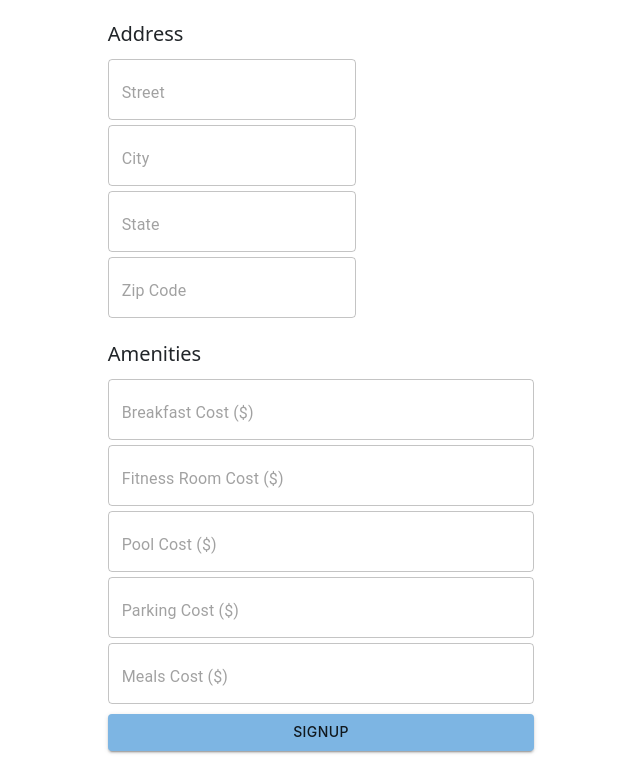
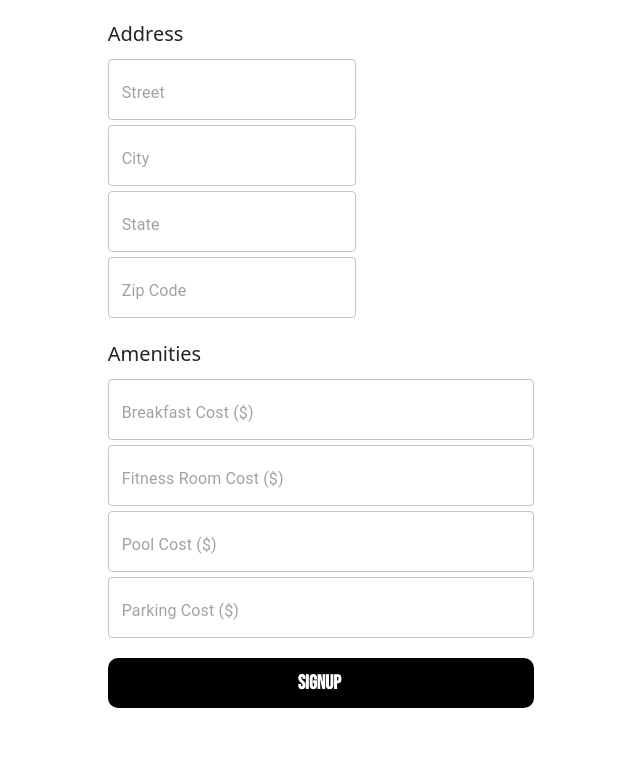
Before and after one commit to gopinathsjsu/team-project-gitassassins, a React (Create React App) app in the folder client/: page /hotelSignup in a window 1280 px wide. Shown: the part 370-1145 px from the top of the page, without its empty margins (319-959 px from the left). Built offline with nearby package versions, Linux system fonts and the light colour scheme.

Commit message:
refactor (admin): integrate signup api and page

```diff
--- a/client/src/pages/hotelSignup.js
+++ b/client/src/pages/hotelSignup.js
@@ -1,14 +1,9 @@
 import React, { Component } from "react";
 import withStyles from "@material-ui/core/styles/withStyles";
 import Grid from "@material-ui/core/Grid";
-// import Typography from '@material-ui/core/Typography'
 import TextField from "@material-ui/core/TextField";
-import { Button } from "@material-ui/core";
-// import { Link } from 'react-router-dom'
-
-//redux
-// import {connect} from 'react-redux'
-// import {signupUser} from '../redux/actions/userActions'
+import { Link } from "react-router-dom";
+import axios from "axios";
 
 const styles = (theme) => ({
 	...theme.spread,
@@ -19,13 +14,6 @@ const styles = (theme) => ({
 	},
 	textField: {
 		marginTop: "10px",
-		marginRight: "15px",
-	},
-	submit: {
-		marginTop: "10px",
-		backgroundColor: "#7db5e3",
-		fontFamily:
-			'-apple-system, BlinkMacSystemFont, "Segoe UI", Roboto, Helvetica, Arial, sans-serif, "Apple Color Emoji", "Segoe UI Emoji", "Segoe UI Symbol"',
 	},
 	create: {
 		color: "#3FC060",
@@ -44,8 +32,18 @@ const styles = (theme) => ({
 		fontSize: "14px",
 		color: "red",
 	},
-	div: {
-		marginBottom: "20px",
+	button: {
+		padding: "10px 190px",
+		cursor: "pointer",
+		color: "white",
+		marginTop: "20px",
+		marginBottom: "40px",
+		textTransform: "capitalize",
+		fontFamily: "Bebas Neue",
+		fontWeight: "600",
+		fontSize: "20px",
+		backgroundColor: "black",
+		borderRadius: "10px",
 	},
 });
 
@@ -71,12 +69,12 @@ class hotelSignup extends Component {
 		});
 	};
 
-	handleSubmit = (event) => {
+	handleSubmit = async (event) => {
 		event.preventDefault();
-		var newHotel = {
+		const payload = {
 			hotelName: this.state.hotelName,
-			email: this.state.email,
-			password: this.state.password,
+			adminEmail: this.state.email,
+			adminPassword: this.state.password,
 			address: {
 				street: this.state.street,
 				city: this.state.city,
@@ -91,7 +89,7 @@ class hotelSignup extends Component {
 				mealsCost: this.state.mealsCost,
 			},
 		};
-		// this.props.signupUser(newUser, this.props.history)
+		await axios.post(`/hotel/create`, payload);
 	};
 
 	render() {
@@ -108,7 +106,7 @@ class hotelSignup extends Component {
 					<form noValidate onSubmit={this.handleSubmit}>
 						<TextField
 							id="hotelName"
-							name="hotelname"
+							name="hotelName"
 							placeholder="Hotel Name"
 							type="text"
 							className={classes.textField}
@@ -121,7 +119,7 @@ class hotelSignup extends Component {
 						<TextField
 							id="email"
 							name="email"
-							placeholder="Email"
+							placeholder="Hotel admin email"
 							type="email"
 							className={classes.textField}
 							variant="outlined"
@@ -133,7 +131,7 @@ class hotelSignup extends Component {
 						<TextField
 							id="password"
 							name="password"
-							placeholder="Password"
+							placeholder="Hotel admin password"
 							type="password"
 							className={classes.textField}
 							variant="outlined"
@@ -243,51 +241,27 @@ class hotelSignup extends Component {
 							fullWidth
 							color="secondary"
 						/>
-						<TextField
-							id="mealsCost"
-							name="mealsCost"
-							placeholder="Meals Cost ($)"
-							type="number"
-							className={classes.textField}
-							variant="outlined"
-							value={this.state.mealsCost}
-							onChange={this.handleChange}
-							fullWidth
-							color="secondary"
-						/>
-						<Button
-							type="submit"
-							variant="contained"
-							fullWidth
-							className={classes.submit}
+						<div
+							role="button"
+							onClick={this.handleSubmit}
+							className={classes.button}
 						>
-							Signup
-						</Button>
+							<Link
+								to="/hotelLogin"
+								style={{ textDecoration: "none" }}
+							>
+								<div
+									className={classes.checkout}
+									style={{ color: "white" }}
+								>
+									Signup
+								</div>
+							</Link>
+						</div>
 
 						<div>
 							<br />
 						</div>
-						{/* <Typography className={classes.errors}>
-                            {this.props.errors.signupError ? this.props.errors.signupError : ''}
-                        </Typography>
-
-                        <Typography type="submit" className={classes.text3}>
-                            <span className={classes.new} >
-                                Already a member?
-                            </span>
-                            <Typography className={classes.create} component = {Link} to="/login" >
-                                Login here
-                            </Typography>
-                        </Typography>
-
-                        <Typography type="submit" className={classes.text3}>
-                            <span className={classes.new} >
-                                Are you a restaurant?
-                            </span>
-                            <Typography className={classes.create} component = {Link} to="/restaurantSignup" >
-                                Create an account here
-                            </Typography>
-                        </Typography> */}
 					</form>
 				</Grid>
 
@@ -297,9 +271,4 @@ class hotelSignup extends Component {
 	}
 }
 
-// const mapStateToProps = (state) => ({
-//     user : state.user,
-//     errors : state.errors
-// })
-// export default connect(mapStateToProps, {signupUser} )(withStyles(styles)(signup))
 export default withStyles(styles)(hotelSignup);
```
